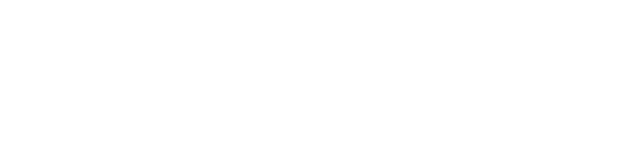
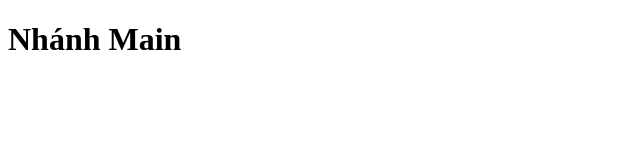
Before and after one commit to DucSang03/duan5, a plain HTML site: page index.html in a window 1280 px wide. Shown: the whole page, without its empty margins (0-640 px from the left). Drawn offline with Linux system fonts and the light colour scheme.

Commit message:
1. them nhanh main

```diff
--- a/index.html
+++ b/index.html
@@ -5,5 +5,7 @@
     <meta name="viewport" content="width=device-width, initial-scale=1.0" />
     <title>Bai 11</title>
   </head>
-  <body></body>
+  <body>
+    <h1>Nhánh Main</h1>
+  </body>
 </html>
```
